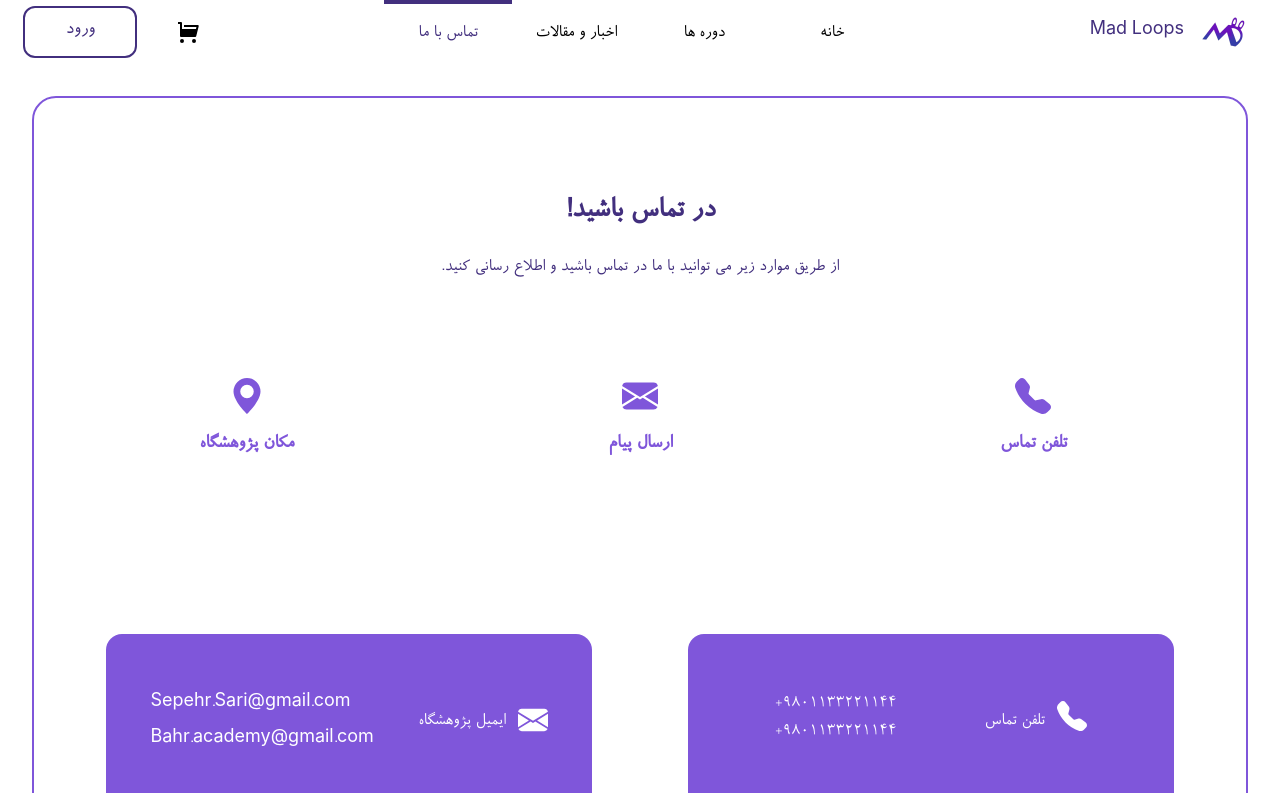
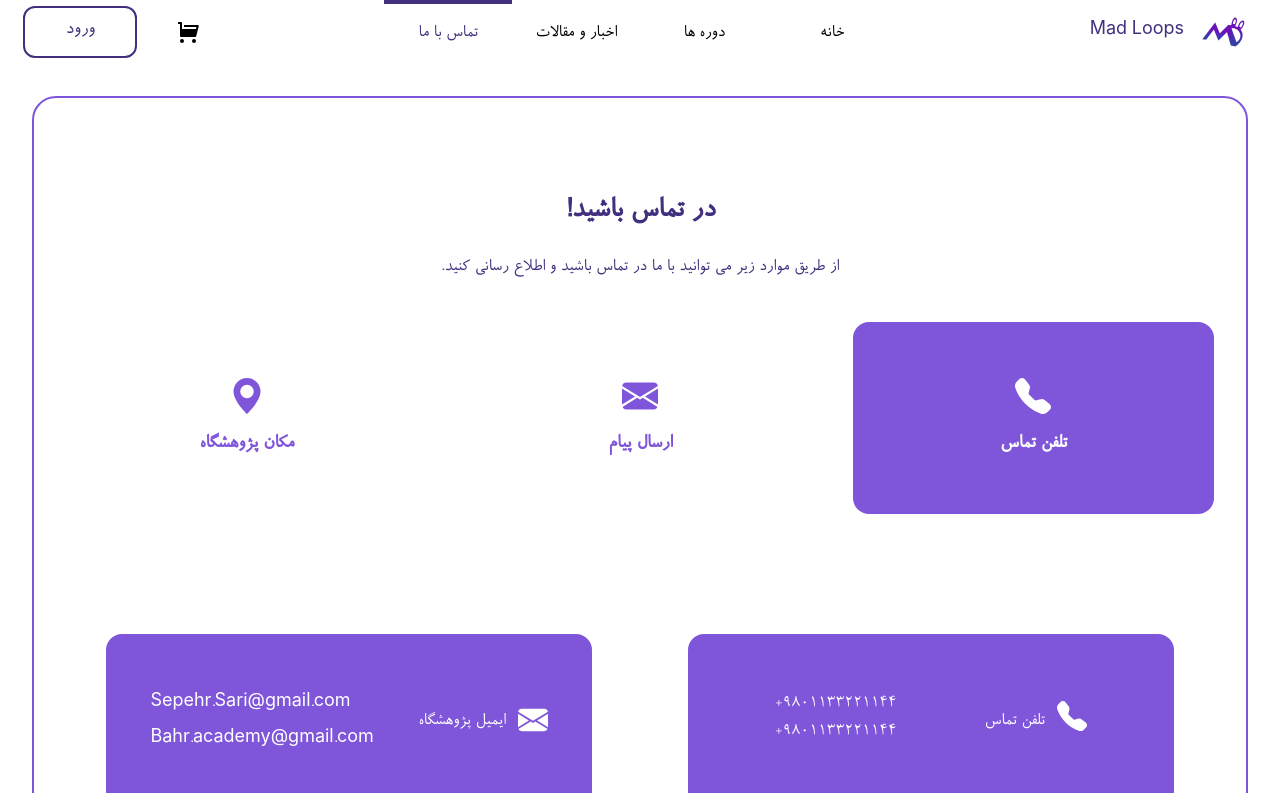
Before and after one commit to msafarianarkuli/madloops, a React (Create React App) app: page /contactUs in a window 1280 px wide. Shown: the top 793 px of the page. Built offline with nearby package versions, Linux system fonts and the light colour scheme.

Commit message:
panel style

```diff
--- a/src/App.css
+++ b/src/App.css
@@ -50,7 +50,7 @@
     @apply focus:outline-gray-600 focus:outline focus:outline-1 placeholder:text-base;
   }
   .switchItems-icon {
-    @apply text-[#7F56DA] text-2xl md:text-4xl font-bold group-hover:text-white mb-4;
+    @apply text-2xl md:text-4xl font-bold group-hover:text-white mb-4;
   }
   .custom-shadow {
     box-shadow: 0 0 10px #e2e2e2;
@@ -59,10 +59,10 @@
     box-shadow: 0 0 10px #887da2;
   }
   .input-shadow {
-    box-shadow: 0 0 0 4px #C7AFFC;
+    box-shadow: 0 0 0 4px #c7affc;
   }
   .button-shadow {
-    box-shadow: 0 0 6px 3px #C7AFFC;
+    box-shadow: 0 0 6px 3px #c7affc;
   }
   .course-Detail-container {
     @apply custom-shadow rounded-lg mb-8 overflow-hidden;
--- a/src/Components/common/Date-Picker/date-picker-component.jsx
+++ b/src/Components/common/Date-Picker/date-picker-component.jsx
@@ -8,7 +8,6 @@ import 'react-multi-date-picker/styles/colors/purple.css';
 const CustomDatePicker = ({ label, className, ...props }) => {
   const [field, meta] = useField(props);
   const { setFieldValue } = useFormikContext();
-  console.log(field);
   return (
     <>
       {label ? (
@@ -22,7 +21,7 @@ const CustomDatePicker = ({ label, className, ...props }) => {
         calendarPosition="top-bottom"
         {...props}
         {...field}
-        value={new Date()}
+        value={field.value || new Date()}
         selected={(field.value && new Date(field.value)) || null}
         onChange={(val) => {
           setFieldValue(field.name, val);
--- a/src/Components/common/Pagination/Pagination.jsx
+++ b/src/Components/common/Pagination/Pagination.jsx
@@ -9,7 +9,7 @@ const Pagination = ({
   onPrev,
 }) => {
   const pagesCount = Math.ceil(itemsCount / pageSize);
-  if (pagesCount === 1) return null;
+  if (pagesCount === 1 || pagesCount === 0) return null;
   const pages = _.range(1, pagesCount + 1);
   return (
     <nav className="flex justify-center py-4 mt-10">
--- a/src/Components/content/ContactUs/ContactItem.jsx
+++ b/src/Components/content/ContactUs/ContactItem.jsx
@@ -1,19 +1,32 @@
 import React from 'react';
-import { NavLink } from 'react-router-dom';
+import { Link, useLocation } from 'react-router-dom';
 
 const ContactItem = ({ icon, title, to }) => {
+  const location = useLocation();
   return (
-    <NavLink to={to}>
+    <Link to={to}>
       <div
-        className="flex flex-col justify-center items-center rounded-2xl py-3 sm:py-6 lg:py-14
-    hover:bg-[#7F56DA] transition ease-in duration-200 cursor-pointer parent-hover:text-white group"
+        className={`${
+          location.pathname === to ? 'bg-[#7F56DA]' : ''
+        } flex flex-col justify-center items-center rounded-2xl py-3 sm:py-6 lg:py-14
+    hover:bg-[#7F56DA] transition ease-in duration-200 cursor-pointer parent-hover:text-white group`}
       >
-        {icon}
-        <p className="text-[#7F56DA] text-base sm:text-xl font-bold group-hover:text-white">
+        <span
+          className={`${
+            location.pathname === to ? 'text-white' : 'text-[#7F56DA]'
+          }`}
+        >
+          {icon}
+        </span>
+        <p
+          className={`${
+            location.pathname === to ? 'text-white' : 'text-[#7F56DA]'
+          }  text-base sm:text-xl font-bold group-hover:text-white`}
+        >
           {title}
         </p>
       </div>
-    </NavLink>
+    </Link>
   );
 };
 
--- a/src/Components/content/Panel/CoursesList.jsx
+++ b/src/Components/content/Panel/CoursesList.jsx
@@ -18,6 +18,7 @@ const CoursesList = () => {
   const handlePageChange = (page) => {
     setCurrentPage(page);
   };
+
   const handleNext = () => {
     const pagesCount = Math.ceil(allCourses.length / pageSize);
     currentPage !== pagesCount &&
@@ -29,9 +30,7 @@ const CoursesList = () => {
       setCurrentPage((currentPage) => currentPage - 1);
   };
   const handleAdd = (course) => {
-    // const users = userCourses.concat([course]);
-    console.log((prev) => [...prev, { name: 'mary' }]);
-    setUserCourses((prev) => [...prev, { name: 'mary' }]);
+    console.log(course);
   };
   const courses = paginate(allCourses, currentPage, pageSize);
   return (
--- a/src/Components/content/Panel/DashMenuItem.jsx
+++ b/src/Components/content/Panel/DashMenuItem.jsx
@@ -7,11 +7,15 @@ const DashMenuItemLg = ({ items }) => {
   return (
     <NavLink
       to={path}
-      className={
+      className={`${
         pathname.slice(12) === path || pathname.slice(12) === null
           ? 'bg-white rounded-md lg:rounded-xl my-4 p-2 flex shadow-purple text-lite-purple transition ease-in duration-300'
-          : 'bg-white rounded-md lg:rounded-xl my-4 text-gray-500 p-2 flex transition ease-in duration-300'
-      }
+          : 'bg-white rounded-md lg:rounded-xl my-4 text-gray-500 p-2 flex transition ease-in duration-300 shadow-purple'
+      } ${
+        title === 'خروج'
+          ? 'hover:bg-[#FF1C1C] hover:text-white transition ease-out duration-100'
+          : 'hover:text-lite-purple'
+      }`}
     >
       <span className="text-2xl">{icon}</span>
       <span className="hidden md:inline mr-2 lg:mr-2 xl:mr-6 text-sm lg:text-lg xl:text-2xl">
--- a/src/Components/content/Panel/EditProfile.jsx
+++ b/src/Components/content/Panel/EditProfile.jsx
@@ -30,7 +30,7 @@ const EditProfile = () => {
             />
             <span
               className="text-white text-sm sm:text-lg absolute left-0 right-0 text-center top-0 bottom-0 h-8 my-auto
-            transition ease-in-out duration-300 group-hover:-translate-y-1"
+            transition ease-in-out duration-300 group-hover:-translate-y-1 cursor-pointer"
             >
               ویرایش تصویر
             </span>
--- a/src/Components/content/Panel/PanelHeader.jsx
+++ b/src/Components/content/Panel/PanelHeader.jsx
@@ -13,7 +13,7 @@ const PanelHeader = ({ data, onSearch }) => {
       <div className="basis-1/4">
         <img
           src={zing}
-          className="ml-auto sm:mx-auto cursor-pointer w-10 h-10 sm:w-auto sm:h-auto"
+          className="ml-auto sm:mx-auto cursor-pointer w-10 h-10 sm:w-auto sm:h-auto hover:scale-125 transition ease-in-out duration-300"
         />
       </div>
       <div className="basis-1/2">
@@ -43,7 +43,7 @@ const PanelHeader = ({ data, onSearch }) => {
               <Button
                 ButtonType="submit"
                 classButton="border rounded-3xl w-full py-1 md:py-2 px-2 border-lite-blue text-lite-blue hover:text-white hover:bg-lite-blue
-                transition ease-in-out duration-100"
+                transition ease-out duration-300"
               >
                 جست و جو
               </Button>
@@ -54,7 +54,7 @@ const PanelHeader = ({ data, onSearch }) => {
       <div className="basis-1/4">
         <img
           src={cart}
-          className="mr-auto sm:mx-auto cursor-pointer w-10 h-10 sm:w-auto sm:h-auto"
+          className="mr-auto sm:mx-auto cursor-pointer w-10 h-10 sm:w-auto sm:h-auto hover:scale-125 transition ease-in-out duration-300"
         />
       </div>
     </div>
--- a/src/Components/content/Panel/TableRow.jsx
+++ b/src/Components/content/Panel/TableRow.jsx
@@ -1,11 +1,12 @@
 import React from 'react';
 import { useLocation } from 'react-router-dom';
 import { FaTrashAlt } from 'react-icons/fa';
+import { MdPostAdd } from 'react-icons/md';
 const TableRow = ({ course, onDelete, onAdd }) => {
   const { id, icon: courseIcon, name, price, teacher, data } = course;
   const { pathname } = useLocation();
   return (
-    <tr className="border-b text-lite-purple">
+    <tr className="border-b text-lite-purple group hover:bg-zinc-50 hover:shadow-sm hover:border-b-0 hover:-translate-y-1 transition ease-in-out duration-200">
       <td className="px-xl py-4 font-medium text-center hidden lg:table-cell">
         <img src={courseIcon} className="w-12 mx-auto" />
       </td>
@@ -22,7 +23,7 @@ const TableRow = ({ course, onDelete, onAdd }) => {
         {data}
       </td>
       <td
-        className="text-base lg:text-xl font-light px-3 md:px-6 py-4 text-center"
+        className="text-base lg:text-2xl font-light px-3 md:px-6 py-4 text-center"
         onClick={
           pathname === '/user-panel/myCourses'
             ? () => onDelete(id)
@@ -30,9 +31,9 @@ const TableRow = ({ course, onDelete, onAdd }) => {
         }
       >
         {pathname === '/user-panel/myCourses' ? (
-          <FaTrashAlt className="mx-auto hover:text-red-500 transition ease-in-out duration-300" />
+          <FaTrashAlt className="mx-auto group-hover:text-red-500 transition ease-in-out duration-300" />
         ) : (
-          <FaTrashAlt className="mx-auto hover:text-green-500 transition ease-in-out duration-300" />
+          <MdPostAdd className="mx-auto group-hover:text-green-500 transition ease-in-out duration-300 text-3xl" />
         )}
       </td>
     </tr>
```
